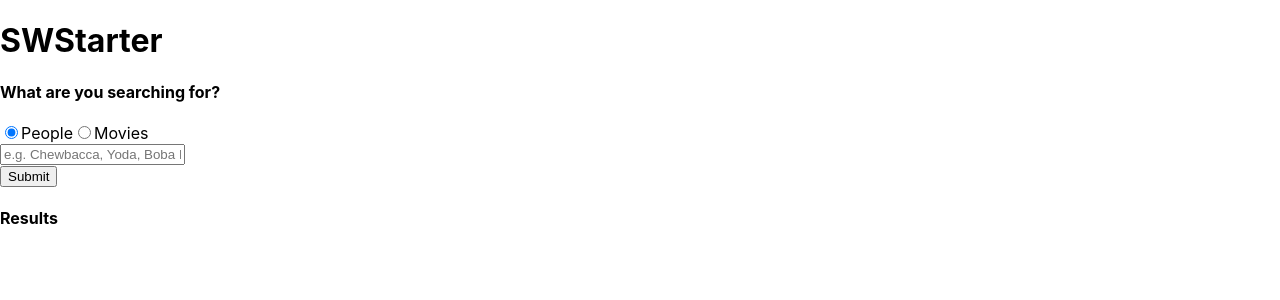
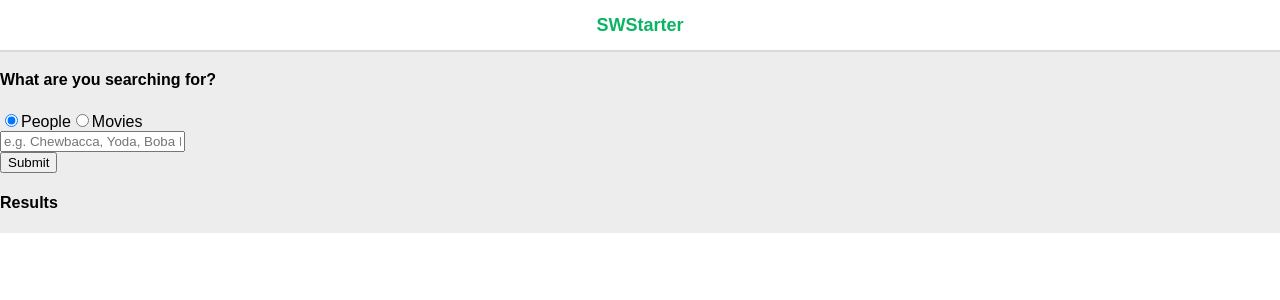
Before and after one commit to riffryder/swstarter, a React app: page / in a window 1280 px wide. Shown: the top 300 px of the page. Built offline with nearby package versions, Linux system fonts and the light colour scheme; the HTML template or start-up script is replaced by a standard one.

Commit message:
Factor out header and add styling

```diff
--- a/src/App.css
+++ b/src/App.css
@@ -1,3 +1,19 @@
 .App {
+  font-family: 'Montserrat', sans-serif;
   font-size: 16px;
+  background-color: #ededed;
+  overflow: hidden;
 }
+
+.header {
+  width: auto;
+  height: 50px;
+  font-size: 18px;
+  font-weight: bold;
+  box-shadow: 0 2px 0 0 #dadada;
+  background-color: #ffffff;
+  color: #0ab463;
+  display: flex;
+  justify-content: center;
+  align-items: center;
+}
--- a/src/App.js
+++ b/src/App.js
@@ -4,11 +4,20 @@ import Main from "./views/Main";
 import Details from "./views/Details"
 import "./App.css";
 
+const Header = () => {
+  return (
+    <div className="header">
+      SWStarter
+    </div>
+  );
+}
+
 class App extends Component {
   render() {
     return (
       <Router>
         <div className="App">
+          <Header />
           <Switch>
             <Route exact path="/" component={Main} />
             <Route path="/people/:name" component={Details} />
--- a/src/views/Main.js
+++ b/src/views/Main.js
@@ -71,7 +71,6 @@ class Home extends Component {
   render() {
     return (
       <div>
-        <h1>SWStarter</h1>
         <Search
           selection={this.state.selection}
           searchTerm={this.state.searchTerm}
```
